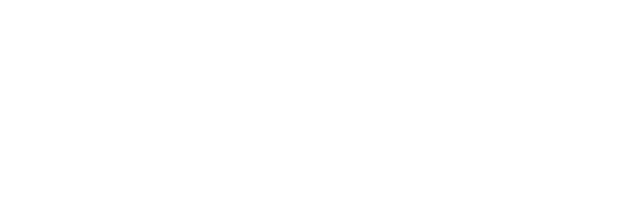
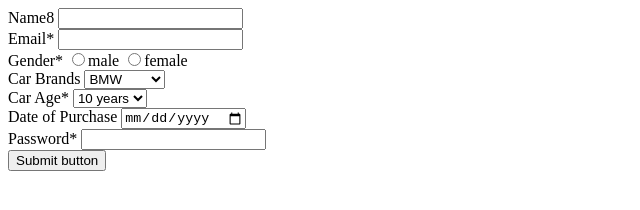
Before and after one commit to acciojob/car-insurance-form-sahajamal45, a website: page main.html in a window 1280 px wide. Shown: the whole page, without its empty margins (0-640 px from the left). Drawn offline with Linux system fonts and the light colour scheme.

Commit message:
created a submission

```diff
--- a/main.html
+++ b/main.html
@@ -8,6 +8,38 @@
 
 <body>
 	<!-- the entire body must be written by student -->
+	<form>
+		<label for="name">Name8</label>
+		<input type="text" id="#name"><br>
+<label for="email">Email*</label>
+		<input type="email" id="#email" required><br>
+
+		<label for="gender">Gender*</label>
+		<input type="radio" name="gender" value="male">male
+		<input type="radio" name="gender" value="male">female<br>
+
+		<label for="cars">Car Brands</label>
+		<select id="#cars">
+			<option value="BMW">BMW</option>
+			<option value="Audi">Audi</option>
+			<option value="Mercedez">Mercedez</option>
+		</select><br>
+
+		<label for="car age">Car Age*</label>
+		<select id="#carage">
+			<option value="10 years">10 years</option>
+			<option value="15 years">15 years</option>
+			<option value="20 years"> 20 years</option>
+		</select><br>
+
+		<label for="purchase">Date of Purchase</label>
+		<input type="date" id="#dop" required><br>
+
+		<label for="password">Password*</label>
+		<input type="password" required><br>
+
+		<button type="submit">Submit button</button>
+	</form>
     <script type="text/javascript" src="./script.js">
 </script>
 
```
